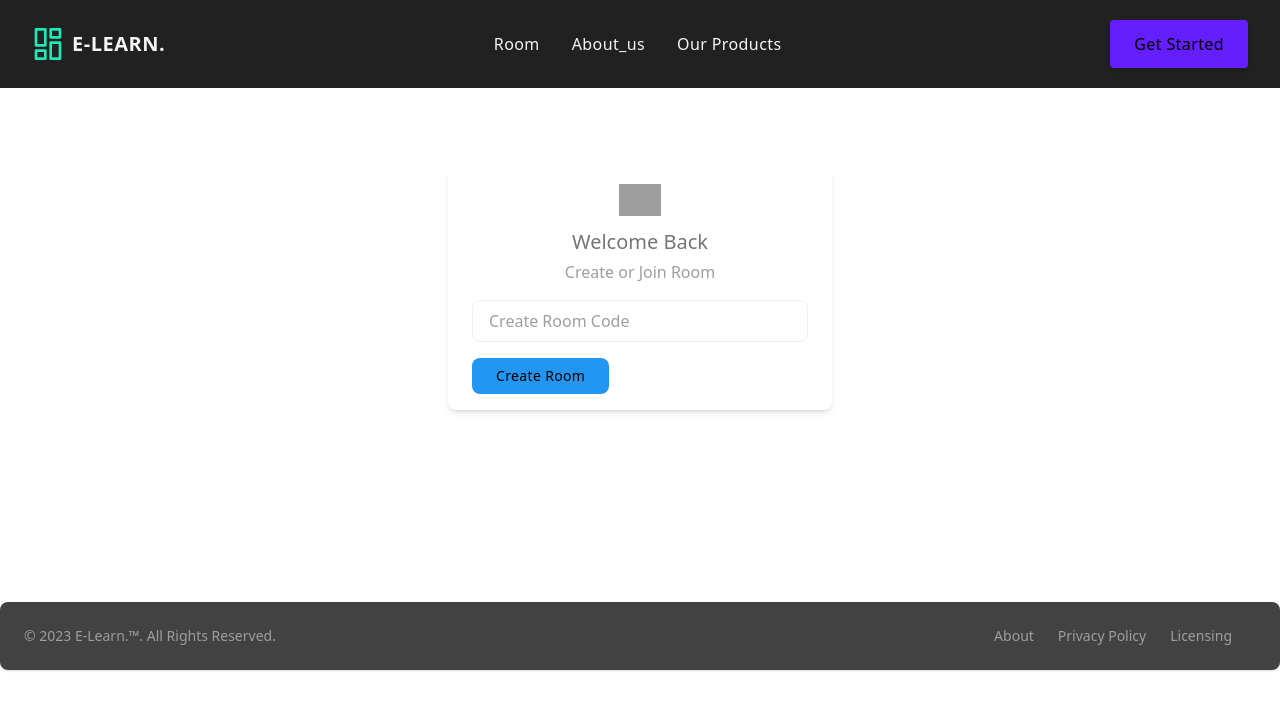
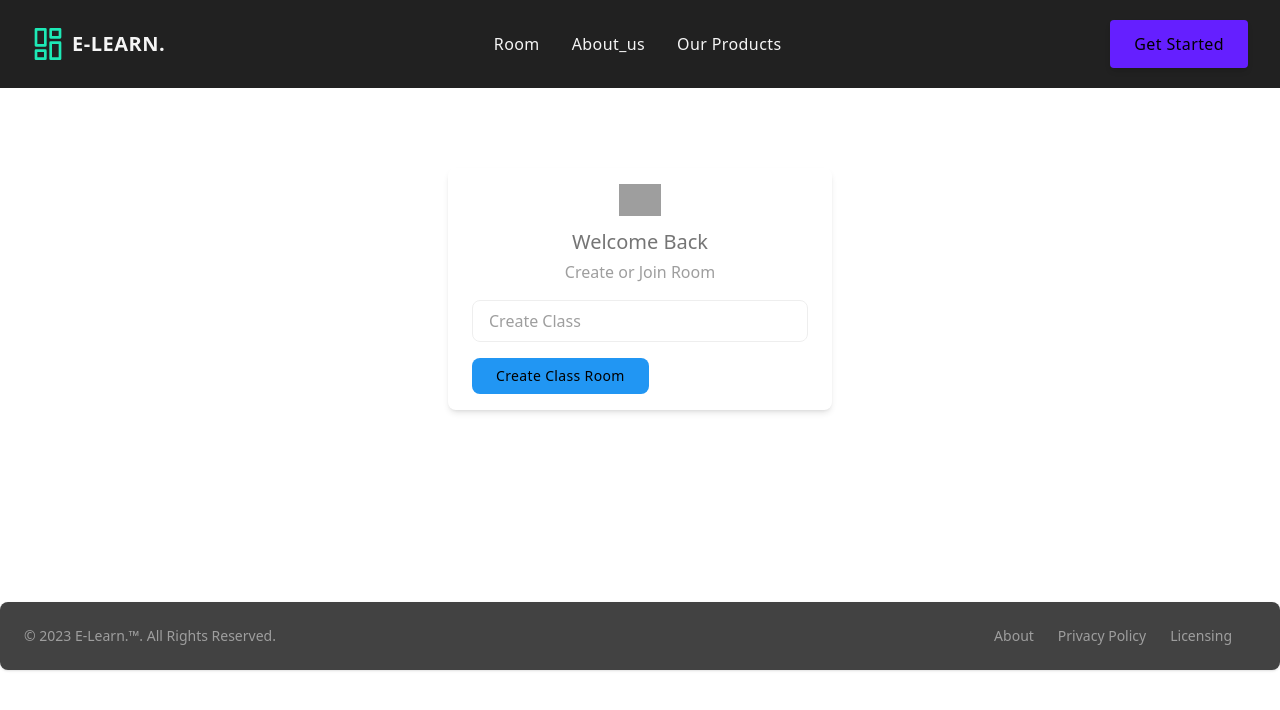
Before and after one commit to ketchanji/E-Learning-sytem, a React (Create React App) app: page /home in a window 1280 px wide. Shown: the top 710 px of the page. Built offline with nearby package versions, Linux system fonts and the light colour scheme; grey boxes are pictures that could not be loaded.

Commit message:
left with the product page

```diff
--- a/src/components/Home.js
+++ b/src/components/Home.js
@@ -40,7 +40,7 @@ function Home() {
                 class="block w-full px-4 py-2 mt-2 text-gray-700 placeholder-gray-500 bg-white border rounded-lg dark:bg-gray-200 dark:border-gray-200 dark:placeholder-gray-800 focus:border-blue-400 dark:focus:border-blue-300 focus:ring-opacity-40 focus:outline-none focus:ring focus:ring-blue-300"
                 type="text"
                 required
-                placeholder="Create Room Code"
+                placeholder="Create Class"
                 aria-label="Email Address"
                 value={RoomCode}
                 onChange={(e) => setRoomCode(e.target.value)}
@@ -49,7 +49,7 @@ function Home() {
 
             <div class="flex items-center justify-between mt-4">
               <button class="px-6 py-2 text-sm font-medium tracking-wide text-white capitalize transition-colors duration-300 transform bg-blue-500 rounded-lg hover:bg-blue-400 focus:outline-none focus:ring focus:ring-blue-300 focus:ring-opacity-50">
-                Create Room
+                Create Class Room
               </button>
             </div>
           </form>
```
